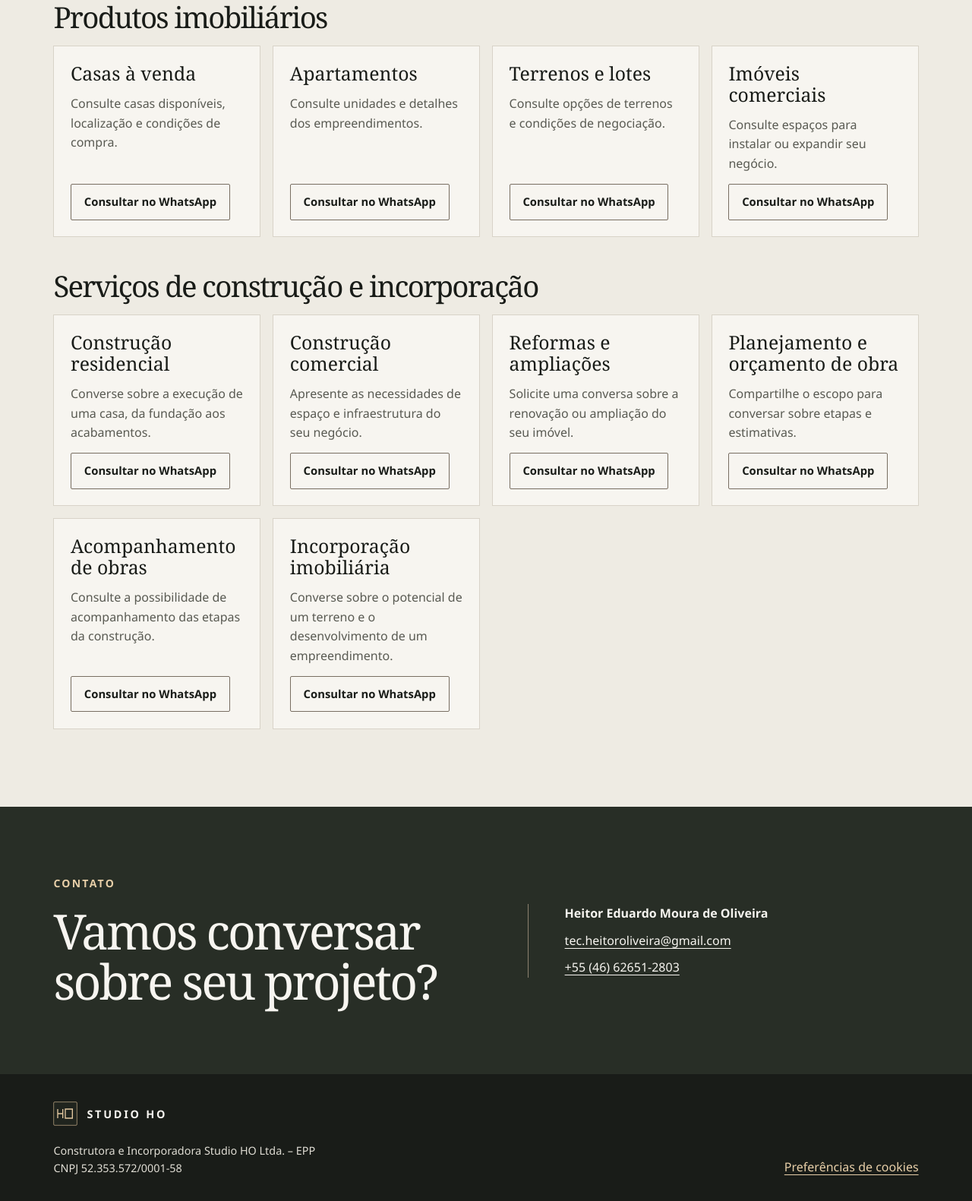
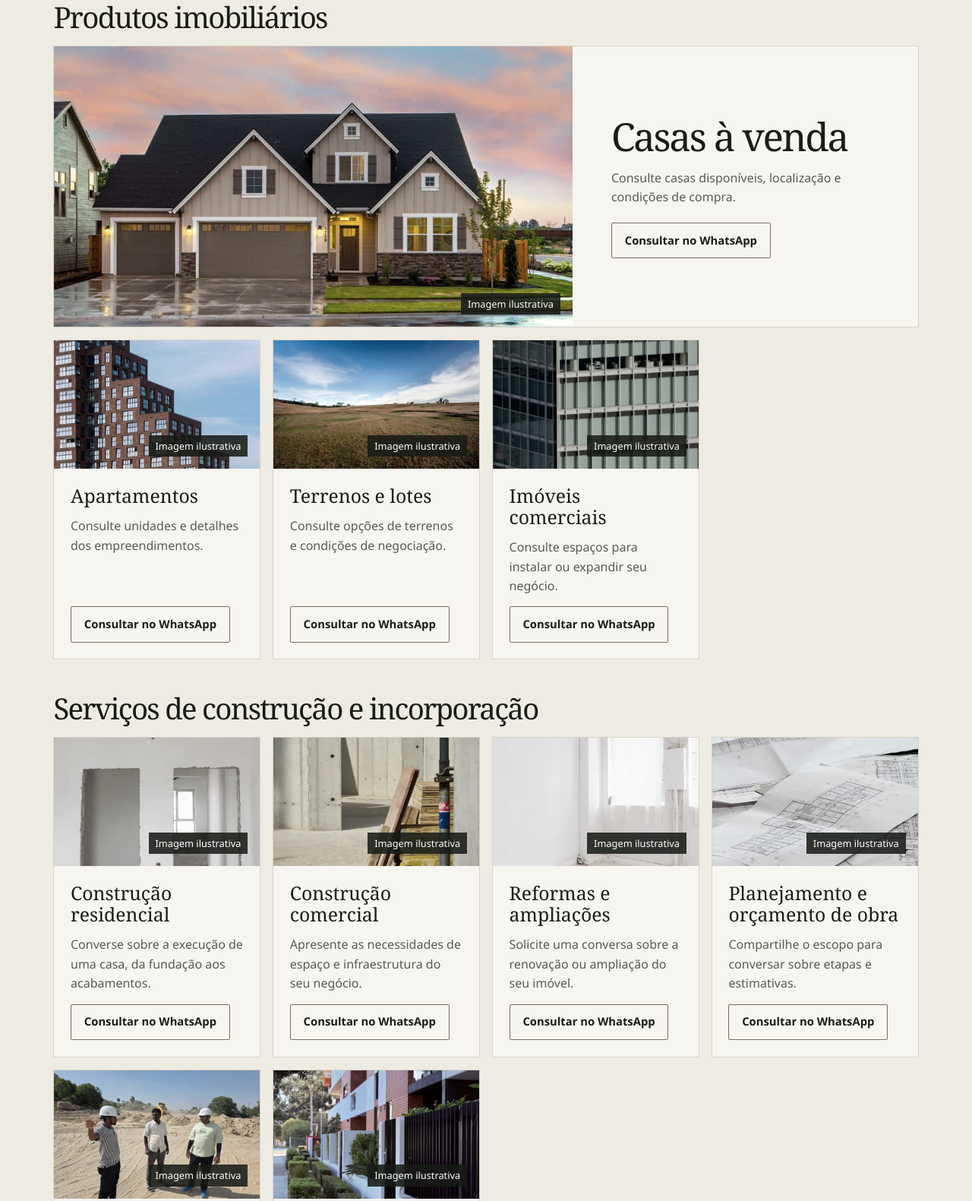
Before and after one commit to Nordio1/studio-ho, a plain HTML site: page index.html in a window 1280 px wide. Shown: the part 2142-3723 px from the top of the page at 76% size. Drawn offline with Linux system fonts and the light colour scheme.

Commit message:
Ilustra o catálogo e destaca casas à venda

```diff
--- a/estilo.css
+++ b/estilo.css
@@ -84,7 +84,7 @@ address a:hover{color:var(--gold)}
 .catalogo-grupo + .catalogo-grupo{margin-top:2.8rem}
 .catalogo-grupo h3{margin-bottom:1.1rem}
 .catalogo-grade{display:grid;grid-template-columns:repeat(auto-fit,minmax(min(100%,17rem),1fr));gap:1rem}
-.catalogo-item{display:flex;flex-direction:column;align-items:flex-start;gap:.85rem;padding:1.35rem;background:var(--paper);border:1px solid var(--line)}
+.catalogo-item{display:flex;flex-direction:column;background:var(--paper);border:1px solid var(--line);overflow:hidden}
 .catalogo-item h4{margin:0;font:400 1.55rem/1.12 Georgia,serif}
 .catalogo-item p{color:var(--muted);margin-bottom:auto}
 .whatsapp-flutuante{position:fixed;z-index:3;left:1rem;bottom:1rem;display:inline-flex;align-items:center;gap:.55rem;border-radius:2rem;background:#146143;color:#fff;min-height:48px;padding:.65rem 1rem;text-decoration:none;font-size:.94rem;font-weight:700;box-shadow:0 3px 14px #0003}
@@ -98,3 +98,15 @@ address a:hover{color:var(--gold)}
   .topo{flex-wrap:wrap;padding-block:.85rem;gap:.7rem}
   nav{flex-basis:100%;gap:1.15rem;flex-wrap:wrap}
 }
+
+.catalogo-texto{flex:1;display:flex;flex-direction:column;align-items:flex-start;gap:.85rem;padding:1.35rem}
+.catalogo-foto{aspect-ratio:16/10}
+.catalogo-item:hover .catalogo-foto img{transform:scale(1.045)}
+.catalogo-destaque{grid-column:1/-1}
+.catalogo-destaque h4{font-size:clamp(2rem,4vw,3.5rem);letter-spacing:-.045em}
+@media(min-width:48rem){
+  .catalogo-destaque{display:grid;grid-template-columns:1.5fr 1fr}
+  .catalogo-destaque .catalogo-texto{justify-content:center;padding:clamp(1.5rem,4vw,3.5rem)}
+  .catalogo-destaque .catalogo-texto p{margin-bottom:.4rem}
+  .catalogo-destaque .catalogo-foto{height:100%;aspect-ratio:1.85}
+}
--- a/index.html
+++ b/index.html
@@ -7,7 +7,7 @@
 <meta name="description" content="Conheça a Studio HO, construtora e incorporadora. Fale com Heitor Eduardo Moura de Oliveira sobre o seu projeto.">
 <meta name="theme-color" content="#191c18">
 <link rel="icon" href="assets/marca.svg" type="image/svg+xml">
-<link rel="stylesheet" href="estilo.css?v=2">
+<link rel="stylesheet" href="estilo.css?v=3">
 <script defer src="site.js"></script>
 </head>
 <body>
@@ -55,25 +55,49 @@
     <div class="catalogo-grupo">
       <h3>Produtos imobiliários</h3>
       <div class="catalogo-grade">
-        <article class="catalogo-item">
+        <article class="catalogo-item catalogo-destaque">
+          <div class="foto catalogo-foto">
+            <img src="assets/catalogo-casas.webp" alt="" width="1000" height="635" loading="lazy" decoding="async">
+            <span class="legenda">Imagem ilustrativa</span>
+          </div>
+          <div class="catalogo-texto">
             <h4>Casas à venda</h4>
             <p>Consulte casas disponíveis, localização e condições de compra.</p>
             <a class="botao contorno" href="https://wa.me/5546626512803?text=Ol%C3%A1%2C%20Studio%20HO!%20Gostaria%20de%20informa%C3%A7%C3%B5es%20sobre%3A%20Casas%20%C3%A0%20venda." aria-label="Consultar Casas à venda pelo WhatsApp">Consultar no WhatsApp</a>
+          </div>
         </article>
         <article class="catalogo-item">
+          <div class="foto catalogo-foto">
+            <img src="assets/catalogo-apartamentos.webp" alt="" width="720" height="450" loading="lazy" decoding="async">
+            <span class="legenda">Imagem ilustrativa</span>
+          </div>
+          <div class="catalogo-texto">
             <h4>Apartamentos</h4>
             <p>Consulte unidades e detalhes dos empreendimentos.</p>
             <a class="botao contorno" href="https://wa.me/5546626512803?text=Ol%C3%A1%2C%20Studio%20HO!%20Gostaria%20de%20informa%C3%A7%C3%B5es%20sobre%3A%20Apartamentos." aria-label="Consultar Apartamentos pelo WhatsApp">Consultar no WhatsApp</a>
+          </div>
         </article>
         <article class="catalogo-item">
+          <div class="foto catalogo-foto">
+            <img src="assets/catalogo-terrenos.webp" alt="" width="720" height="450" loading="lazy" decoding="async">
+            <span class="legenda">Imagem ilustrativa</span>
+          </div>
+          <div class="catalogo-texto">
             <h4>Terrenos e lotes</h4>
             <p>Consulte opções de terrenos e condições de negociação.</p>
             <a class="botao contorno" href="https://wa.me/5546626512803?text=Ol%C3%A1%2C%20Studio%20HO!%20Gostaria%20de%20informa%C3%A7%C3%B5es%20sobre%3A%20Terrenos%20e%20lotes." aria-label="Consultar Terrenos e lotes pelo WhatsApp">Consultar no WhatsApp</a>
+          </div>
         </article>
         <article class="catalogo-item">
+          <div class="foto catalogo-foto">
+            <img src="assets/catalogo-comercial.webp" alt="" width="720" height="450" loading="lazy" decoding="async">
+            <span class="legenda">Imagem ilustrativa</span>
+          </div>
+          <div class="catalogo-texto">
             <h4>Imóveis comerciais</h4>
             <p>Consulte espaços para instalar ou expandir seu negócio.</p>
             <a class="botao contorno" href="https://wa.me/5546626512803?text=Ol%C3%A1%2C%20Studio%20HO!%20Gostaria%20de%20informa%C3%A7%C3%B5es%20sobre%3A%20Im%C3%B3veis%20comerciais." aria-label="Consultar Imóveis comerciais pelo WhatsApp">Consultar no WhatsApp</a>
+          </div>
         </article>
       </div>
     </div>
@@ -81,34 +105,70 @@
       <h3>Serviços de construção e incorporação</h3>
       <div class="catalogo-grade">
         <article class="catalogo-item">
+          <div class="foto catalogo-foto">
+            <img src="assets/catalogo-obra-residencial.webp" alt="" width="720" height="450" loading="lazy" decoding="async">
+            <span class="legenda">Imagem ilustrativa</span>
+          </div>
+          <div class="catalogo-texto">
             <h4>Construção residencial</h4>
             <p>Converse sobre a execução de uma casa, da fundação aos acabamentos.</p>
             <a class="botao contorno" href="https://wa.me/5546626512803?text=Ol%C3%A1%2C%20Studio%20HO!%20Gostaria%20de%20informa%C3%A7%C3%B5es%20sobre%3A%20Constru%C3%A7%C3%A3o%20residencial." aria-label="Consultar Construção residencial pelo WhatsApp">Consultar no WhatsApp</a>
+          </div>
         </article>
         <article class="catalogo-item">
+          <div class="foto catalogo-foto">
+            <img src="assets/catalogo-obra-comercial.webp" alt="" width="720" height="450" loading="lazy" decoding="async">
+            <span class="legenda">Imagem ilustrativa</span>
+          </div>
+          <div class="catalogo-texto">
             <h4>Construção comercial</h4>
             <p>Apresente as necessidades de espaço e infraestrutura do seu negócio.</p>
             <a class="botao contorno" href="https://wa.me/5546626512803?text=Ol%C3%A1%2C%20Studio%20HO!%20Gostaria%20de%20informa%C3%A7%C3%B5es%20sobre%3A%20Constru%C3%A7%C3%A3o%20comercial." aria-label="Consultar Construção comercial pelo WhatsApp">Consultar no WhatsApp</a>
+          </div>
         </article>
         <article class="catalogo-item">
+          <div class="foto catalogo-foto">
+            <img src="assets/catalogo-reformas.webp" alt="" width="720" height="450" loading="lazy" decoding="async">
+            <span class="legenda">Imagem ilustrativa</span>
+          </div>
+          <div class="catalogo-texto">
             <h4>Reformas e ampliações</h4>
             <p>Solicite uma conversa sobre a renovação ou ampliação do seu imóvel.</p>
             <a class="botao contorno" href="https://wa.me/5546626512803?text=Ol%C3%A1%2C%20Studio%20HO!%20Gostaria%20de%20informa%C3%A7%C3%B5es%20sobre%3A%20Reformas%20e%20amplia%C3%A7%C3%B5es." aria-label="Consultar Reformas e ampliações pelo WhatsApp">Consultar no WhatsApp</a>
+          </div>
         </article>
         <article class="catalogo-item">
+          <div class="foto catalogo-foto">
+            <img src="assets/catalogo-planejamento.webp" alt="" width="720" height="450" loading="lazy" decoding="async">
+            <span class="legenda">Imagem ilustrativa</span>
+          </div>
+          <div class="catalogo-texto">
             <h4>Planejamento e orçamento de obra</h4>
             <p>Compartilhe o escopo para conversar sobre etapas e estimativas.</p>
             <a class="botao contorno" href="https://wa.me/5546626512803?text=Ol%C3%A1%2C%20Studio%20HO!%20Gostaria%20de%20informa%C3%A7%C3%B5es%20sobre%3A%20Planejamento%20e%20or%C3%A7amento%20de%20obra." aria-label="Consultar Planejamento e orçamento de obra pelo WhatsApp">Consultar no WhatsApp</a>
+          </div>
         </article>
         <article class="catalogo-item">
+          <div class="foto catalogo-foto">
+            <img src="assets/catalogo-acompanhamento.webp" alt="" width="720" height="450" loading="lazy" decoding="async">
+            <span class="legenda">Imagem ilustrativa</span>
+          </div>
+          <div class="catalogo-texto">
             <h4>Acompanhamento de obras</h4>
             <p>Consulte a possibilidade de acompanhamento das etapas da construção.</p>
             <a class="botao contorno" href="https://wa.me/5546626512803?text=Ol%C3%A1%2C%20Studio%20HO!%20Gostaria%20de%20informa%C3%A7%C3%B5es%20sobre%3A%20Acompanhamento%20de%20obras." aria-label="Consultar Acompanhamento de obras pelo WhatsApp">Consultar no WhatsApp</a>
+          </div>
         </article>
         <article class="catalogo-item">
+          <div class="foto catalogo-foto">
+            <img src="assets/catalogo-incorporacao.webp" alt="" width="720" height="450" loading="lazy" decoding="async">
+            <span class="legenda">Imagem ilustrativa</span>
+          </div>
+          <div class="catalogo-texto">
             <h4>Incorporação imobiliária</h4>
             <p>Converse sobre o potencial de um terreno e o desenvolvimento de um empreendimento.</p>
             <a class="botao contorno" href="https://wa.me/5546626512803?text=Ol%C3%A1%2C%20Studio%20HO!%20Gostaria%20de%20informa%C3%A7%C3%B5es%20sobre%3A%20Incorpora%C3%A7%C3%A3o%20imobili%C3%A1ria." aria-label="Consultar Incorporação imobiliária pelo WhatsApp">Consultar no WhatsApp</a>
+          </div>
         </article>
       </div>
     </div>
```
Also changed, not shown: assets/catalogo-acompanhamento.webp (added), assets/catalogo-apartamentos.webp (added), assets/catalogo-casas.webp (added), assets/catalogo-comercial.webp (added), assets/catalogo-incorporacao.webp (added), assets/catalogo-obra-comercial.webp (added), assets/catalogo-obra-residencial.webp (added), assets/catalogo-planejamento.webp (added), assets/catalogo-reformas.webp (added), assets/catalogo-terrenos.webp (added), 1 other file. Lines whose indentation alone changed are shown as unchanged.
